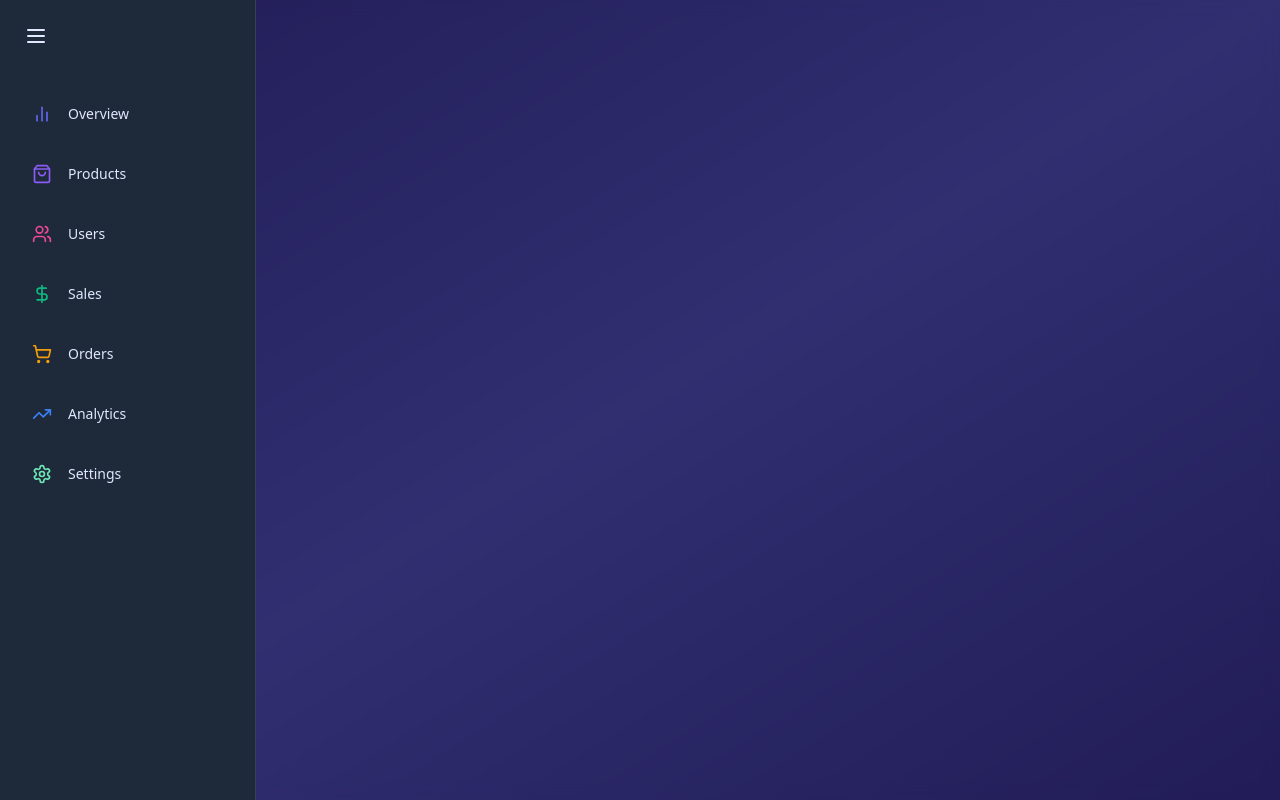
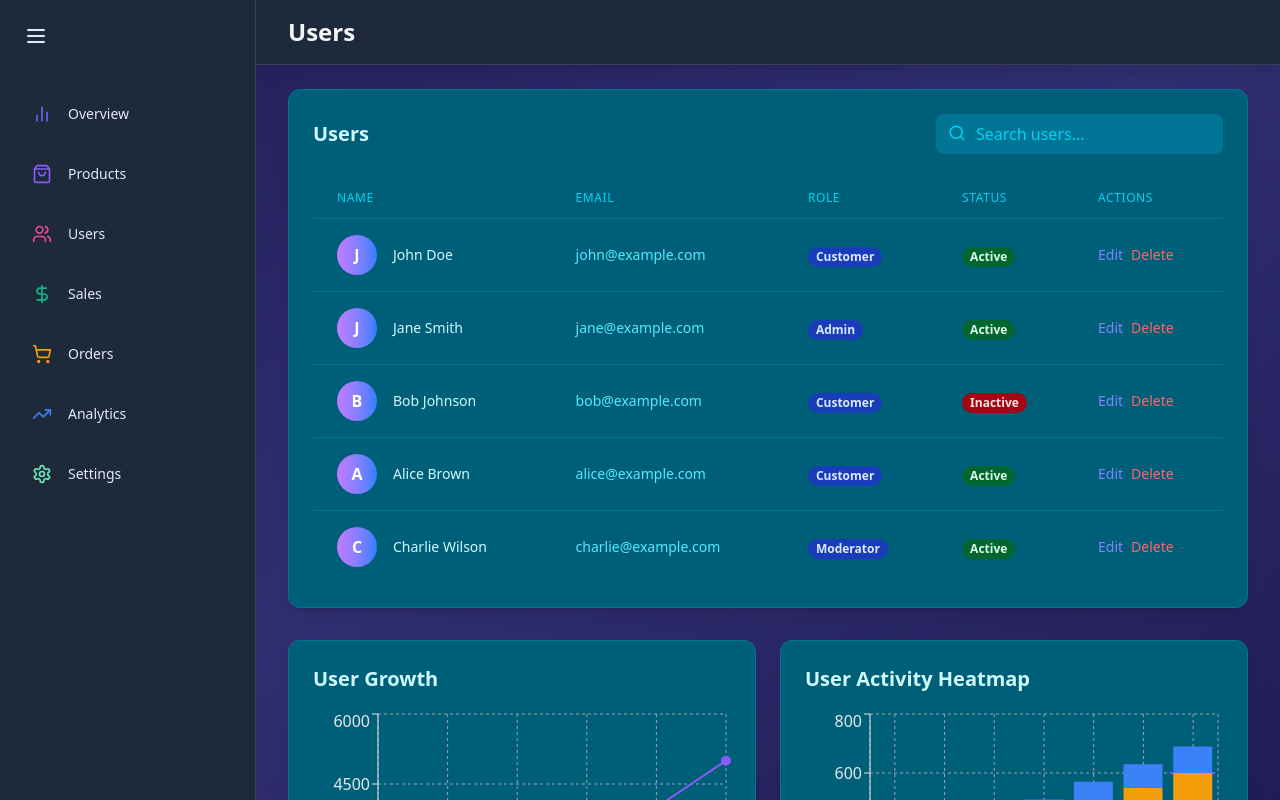
Before and after one commit to cccmmmd/react-dashboard, a React (Vite) app: page /users in a window 1280 px wide. Built offline with nearby package versions, Linux system fonts and the light colour scheme.

Commit message:
Users page

```diff
--- a/src/App.jsx
+++ b/src/App.jsx
@@ -2,6 +2,7 @@ import { Route, Routes } from "react-router-dom"
 import OverviewPage from "./pages/OverviewPage"
 import ProductsPage from "./pages/ProductsPage"
 import Sidebar from "./components/common/Sidebar"
+import UsersPage from "./pages/UsersPage"
 
 
 
@@ -16,6 +17,7 @@ function App() {
 		<Routes>
 			<Route path='/' element={<OverviewPage />} />
 			<Route path='/products' element={<ProductsPage />} />
+			<Route path='/users' element={<UsersPage />} />
 		</Routes>
 	</div>
   )
--- /dev/null
+++ b/src/components/users/UserActivityHeatmap.jsx
@@ -0,0 +1,49 @@
+import { Bar, BarChart, CartesianGrid, Legend, ResponsiveContainer, Tooltip, XAxis, YAxis } from "recharts";
+import { motion } from "framer-motion";
+
+const userActivityData = [
+	{ name: "Mon", "0-4": 20, "4-8": 40, "8-12": 60, "12-16": 80, "16-20": 100, "20-24": 30 },
+	{ name: "Tue", "0-4": 30, "4-8": 50, "8-12": 70, "12-16": 90, "16-20": 110, "20-24": 40 },
+	{ name: "Wed", "0-4": 40, "4-8": 60, "8-12": 80, "12-16": 100, "16-20": 120, "20-24": 50 },
+	{ name: "Thu", "0-4": 50, "4-8": 70, "8-12": 90, "12-16": 110, "16-20": 130, "20-24": 60 },
+	{ name: "Fri", "0-4": 60, "4-8": 80, "8-12": 100, "12-16": 120, "16-20": 140, "20-24": 70 },
+	{ name: "Sat", "0-4": 70, "4-8": 90, "8-12": 110, "12-16": 130, "16-20": 150, "20-24": 80 },
+	{ name: "Sun", "0-4": 80, "4-8": 100, "8-12": 120, "12-16": 140, "16-20": 160, "20-24": 90 },
+];
+
+const UserActivityHeatmap = () => {
+	return (
+		<motion.div
+			className='bg-cyan-800 bg-opacity-50 backdrop-blur-md shadow-lg rounded-xl p-6 border border-cyan-700'
+			initial={{ opacity: 0, y: 20 }}
+			animate={{ opacity: 1, y: 0 }}
+			transition={{ delay: 0.4 }}
+		>
+			<h2 className='text-xl font-semibold text-cyan-100 mb-4'>User Activity Heatmap</h2>
+			<div style={{ width: "100%", height: 300 }}>
+				<ResponsiveContainer>
+					<BarChart data={userActivityData}>
+						<CartesianGrid strokeDasharray='3 3' stroke='#9ca3af' />
+						<XAxis dataKey='name' stroke='#E5E7EB' />
+						<YAxis stroke='#E5E7EB' />
+						<Tooltip
+							contentStyle={{
+								backgroundColor: "rgba(31, 41, 55, 0.8)",
+								borderColor: "#4B5563",
+							}}
+							itemStyle={{ color: "#E5E7EB" }}
+						/>
+						<Legend />
+						<Bar dataKey='0-4' stackId='a' fill='#6366F1' />
+						<Bar dataKey='4-8' stackId='a' fill='#8B5CF6' />
+						<Bar dataKey='8-12' stackId='a' fill='#EC4899' />
+						<Bar dataKey='12-16' stackId='a' fill='#10B981' />
+						<Bar dataKey='16-20' stackId='a' fill='#F59E0B' />
+						<Bar dataKey='20-24' stackId='a' fill='#3B82F6' />
+					</BarChart>
+				</ResponsiveContainer>
+			</div>
+		</motion.div>
+	);
+};
+export default UserActivityHeatmap;
--- /dev/null
+++ b/src/components/users/UserGrowthChart.jsx
@@ -0,0 +1,49 @@
+import { LineChart, Line, XAxis, YAxis, CartesianGrid, Tooltip, ResponsiveContainer } from "recharts";
+import { motion } from "framer-motion";
+
+const userGrowthData = [
+	{ month: "Jan", users: 1000 },
+	{ month: "Feb", users: 1500 },
+	{ month: "Mar", users: 2000 },
+	{ month: "Apr", users: 3000 },
+	{ month: "May", users: 4000 },
+	{ month: "Jun", users: 5000 },
+];
+
+const UserGrowthChart = () => {
+	return (
+		<motion.div
+			className='bg-cyan-800 bg-opacity-50 backdrop-blur-md shadow-lg rounded-xl p-6 border border-cyan-700'
+			initial={{ opacity: 0, y: 20 }}
+			animate={{ opacity: 1, y: 0 }}
+			transition={{ delay: 0.3 }}
+		>
+			<h2 className='text-xl font-semibold text-cyan-100 mb-4'>User Growth</h2>
+			<div className='h-[320px]'>
+				<ResponsiveContainer width='100%' height='100%'>
+					<LineChart data={userGrowthData}>
+						<CartesianGrid strokeDasharray='3 3' stroke='#9ca3af' />
+						<XAxis dataKey='month' stroke='#E5E7EB' />
+						<YAxis stroke='#E5E7EB' />
+						<Tooltip
+							contentStyle={{
+								backgroundColor: "rgba(31, 41, 55, 0.8)",
+								borderColor: "#4B5563",
+							}}
+							itemStyle={{ color: "#E5E7EB" }}
+						/>
+						<Line
+							type='monotone'
+							dataKey='users'
+							stroke='#8B5CF6'
+							strokeWidth={2}
+							dot={{ fill: "#8B5CF6", strokeWidth: 2, r: 4 }}
+							activeDot={{ r: 8 }}
+						/>
+					</LineChart>
+				</ResponsiveContainer>
+			</div>
+		</motion.div>
+	);
+};
+export default UserGrowthChart;
--- /dev/null
+++ b/src/components/users/UsersTable.jsx
@@ -0,0 +1,123 @@
+import { useState } from "react";
+import { motion } from "framer-motion";
+import { Search } from "lucide-react";
+
+const userData = [
+	{ id: 1, name: "John Doe", email: "john@example.com", role: "Customer", status: "Active" },
+	{ id: 2, name: "Jane Smith", email: "jane@example.com", role: "Admin", status: "Active" },
+	{ id: 3, name: "Bob Johnson", email: "bob@example.com", role: "Customer", status: "Inactive" },
+	{ id: 4, name: "Alice Brown", email: "alice@example.com", role: "Customer", status: "Active" },
+	{ id: 5, name: "Charlie Wilson", email: "charlie@example.com", role: "Moderator", status: "Active" },
+];
+
+const UsersTable = () => {
+	const [searchTerm, setSearchTerm] = useState("");
+	const [filteredUsers, setFilteredUsers] = useState(userData);
+
+	const handleSearch = (e) => {
+		const term = e.target.value.toLowerCase();
+		setSearchTerm(term);
+		const filtered = userData.filter(
+			(user) => user.name.toLowerCase().includes(term) || user.email.toLowerCase().includes(term)
+		);
+		setFilteredUsers(filtered);
+	};
+
+	return (
+		<motion.div
+			className='bg-cyan-800 bg-opacity-50 backdrop-blur-md shadow-lg rounded-xl p-6 border border-cyan-700'
+			initial={{ opacity: 0, y: 20 }}
+			animate={{ opacity: 1, y: 0 }}
+			transition={{ delay: 0.2 }}
+		>
+			<div className='flex justify-between items-center mb-6'>
+				<h2 className='text-xl font-semibold text-cyan-100'>Users</h2>
+				<div className='relative'>
+					<input
+						type='text'
+						placeholder='Search users...'
+						className='bg-cyan-700 text-white placeholder-cyan-400 rounded-lg pl-10 pr-4 py-2 focus:outline-none focus:ring-2 focus:ring-blue-500'
+						value={searchTerm}
+						onChange={handleSearch}
+					/>
+					<Search className='absolute left-3 top-2.5 text-cyan-400' size={18} />
+				</div>
+			</div>
+
+			<div className='overflow-x-auto'>
+				<table className='min-w-full divide-y divide-cyan-700'>
+					<thead>
+						<tr>
+							<th className='px-6 py-3 text-left text-xs font-medium text-cyan-400 uppercase tracking-wider'>
+								Name
+							</th>
+							<th className='px-6 py-3 text-left text-xs font-medium text-cyan-400 uppercase tracking-wider'>
+								Email
+							</th>
+							<th className='px-6 py-3 text-left text-xs font-medium text-cyan-400 uppercase tracking-wider'>
+								Role
+							</th>
+							<th className='px-6 py-3 text-left text-xs font-medium text-cyan-400 uppercase tracking-wider'>
+								Status
+							</th>
+							<th className='px-6 py-3 text-left text-xs font-medium text-cyan-400 uppercase tracking-wider'>
+								Actions
+							</th>
+						</tr>
+					</thead>
+
+					<tbody className='divide-y divide-cyan-700'>
+						{filteredUsers.map((user) => (
+							<motion.tr
+								key={user.id}
+								initial={{ opacity: 0 }}
+								animate={{ opacity: 1 }}
+								transition={{ duration: 0.3 }}
+							>
+								<td className='px-6 py-4 whitespace-nowrap'>
+									<div className='flex items-center'>
+										<div className='flex-shrink-0 h-10 w-10'>
+											<div className='h-10 w-10 rounded-full bg-gradient-to-r from-purple-400 to-blue-500 flex items-center justify-center text-white font-semibold'>
+												{user.name.charAt(0)}
+											</div>
+										</div>
+										<div className='ml-4'>
+											<div className='text-sm font-medium text-cyan-100'>{user.name}</div>
+										</div>
+									</div>
+								</td>
+
+								<td className='px-6 py-4 whitespace-nowrap'>
+									<div className='text-sm text-cyan-300'>{user.email}</div>
+								</td>
+								<td className='px-6 py-4 whitespace-nowrap'>
+									<span className='px-2 inline-flex text-xs leading-5 font-semibold rounded-full bg-blue-800 text-blue-100'>
+										{user.role}
+									</span>
+								</td>
+
+								<td className='px-6 py-4 whitespace-nowrap'>
+									<span
+										className={`px-2 inline-flex text-xs leading-5 font-semibold rounded-full ${
+											user.status === "Active"
+												? "bg-green-800 text-green-100"
+												: "bg-red-800 text-red-100"
+										}`}
+									>
+										{user.status}
+									</span>
+								</td>
+
+								<td className='px-6 py-4 whitespace-nowrap text-sm text-cyan-300'>
+									<button className='text-indigo-400 hover:text-indigo-300 mr-2'>Edit</button>
+									<button className='text-red-400 hover:text-red-300'>Delete</button>
+								</td>
+							</motion.tr>
+						))}
+					</tbody>
+				</table>
+			</div>
+		</motion.div>
+	);
+};
+export default UsersTable;
--- /dev/null
+++ b/src/pages/UsersPage.jsx
@@ -0,0 +1,24 @@
+import Header from "../components/common/Header";
+import UsersTable from "../components/users/UsersTable";
+import UserGrowthChart from "../components/users/UserGrowthChart";
+import UserActivityHeatmap from "../components/users/UserActivityHeatmap";
+
+
+const UsersPage = () => {
+	return (
+		<div className='flex-1 overflow-auto relative z-10'>
+			<Header title='Users' />
+
+			<main className='max-w-7xl mx-auto py-6 px-4 lg:px-8'>
+
+				<UsersTable />
+
+				<div className='grid grid-cols-1 lg:grid-cols-2 gap-6 mt-8'>
+					<UserGrowthChart />
+					<UserActivityHeatmap />
+				</div>
+			</main>
+		</div>
+	);
+};
+export default UsersPage;
```
